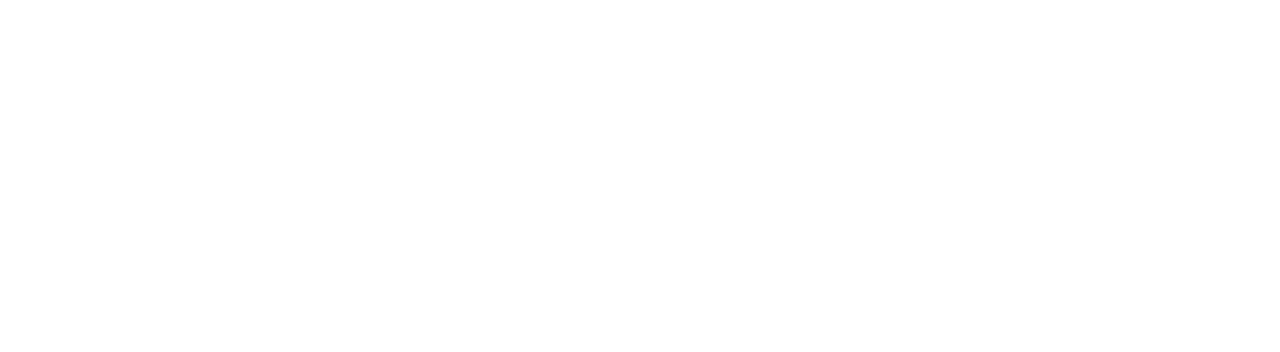
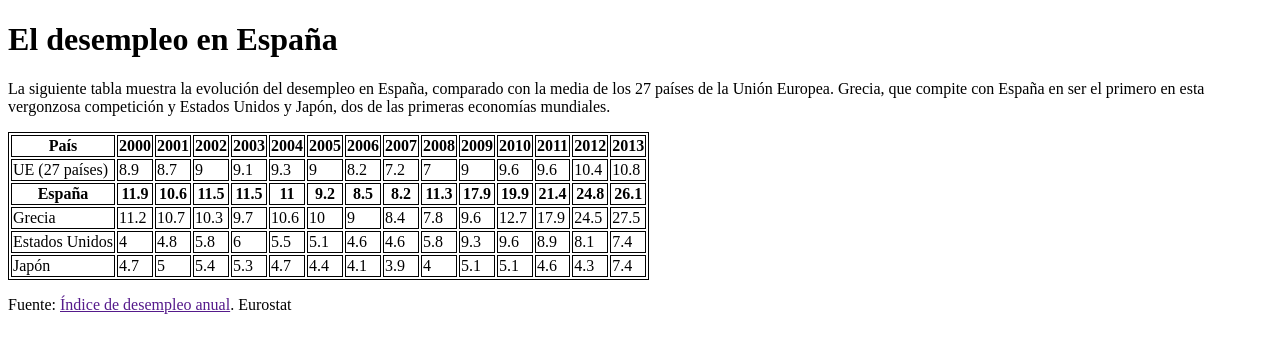
Before and after one commit to vladasel/ud29-TABLAS_DIV, a plain HTML site: page ej9/index.html in a window 1280 px wide. Drawn offline with Linux system fonts and the light colour scheme.

Commit message:
done ej 9

```diff
--- a/ej9/css/style.css
+++ b/ej9/css/style.css
@@ -0,0 +1,3 @@
+table,td,th{
+    border: 1px solid black;
+}
--- a/ej9/index.html
+++ b/ej9/index.html
@@ -0,0 +1,127 @@
+<!DOCTYPE html>
+<html lang="en">
+
+<head>
+    <meta charset="UTF-8">
+    <meta http-equiv="X-UA-Compatible" content="IE=edge">
+    <meta name="viewport" content="width=device-width, initial-scale=1.0">
+    <title>Document</title>
+    <link rel="stylesheet" href="/ej9/css/style.css">
+</head>
+
+<body>
+    <h1>El desempleo en España</h1>
+    <p>
+        La siguiente tabla muestra la evolución del desempleo en España, comparado con
+        la media de los 27 países de la Unión Europea. Grecia, que compite con España en
+        ser el primero en esta vergonzosa competición y Estados Unidos y Japón, dos de
+        las primeras economías mundiales.
+    </p>
+    <table>
+        <tr>
+            <th>País</th>
+            <th>2000</th>
+            <th>2001</th>
+            <th>2002</th>
+            <th>2003</th>
+            <th>2004</th>
+            <th>2005</th>
+            <th>2006</th>
+            <th>2007</th>
+            <th>2008</th>
+            <th>2009</th>
+            <th>2010</th>
+            <th>2011</th>
+            <th>2012</th>
+            <th>2013</th>
+        </tr>
+        <tr>
+            <td>UE (27 países)</td>
+            <td>8.9</td>
+            <td>8.7</td>
+            <td>9</td>
+            <td>9.1</td>
+            <td>9.3</td>
+            <td>9</td>
+            <td>8.2</td>
+            <td>7.2</td>
+            <td>7</td>
+            <td>9</td>
+            <td>9.6</td>
+            <td>9.6</td>
+            <td>10.4</td>
+            <td>10.8</td>
+        </tr>
+        <tr>
+            <th>España</th>
+            <th>11.9</th>
+            <th>10.6</th>
+            <th>11.5</th>
+            <th>11.5</th>
+            <th>11</th>
+            <th>9.2</th>
+            <th>8.5</th>
+            <th>8.2</th>
+            <th>11.3</th>
+            <th>17.9</th>
+            <th>19.9</th>
+            <th>21.4</th>
+            <th>24.8</th>
+            <th>26.1</th>
+        </tr>
+        <tr>
+            <td>Grecia</td>
+            <td>11.2</td>
+            <td>10.7</td>
+            <td>10.3</td>
+            <td>9.7</td>
+            <td>10.6</td>
+            <td>10</td>
+            <td>9</td>
+            <td>8.4</td>
+            <td>7.8</td>
+            <td>9.6</td>
+            <td>12.7</td>
+            <td>17.9</td>
+            <td>24.5</td>
+            <td>27.5</td>
+        </tr>
+        <tr>
+            <td>Estados Unidos</td>
+            <td>4</td>
+            <td>4.8</td>
+            <td>5.8</td>
+            <td>6</td>
+            <td>5.5</td>
+            <td>5.1</td>
+            <td>4.6</td>
+            <td>4.6</td>
+            <td>5.8</td>
+            <td>9.3</td>
+            <td>9.6</td>
+            <td>8.9</td>
+            <td>8.1</td>
+            <td>7.4</td>
+        </tr>
+        <tr>
+            <td>Japón</td>
+            <td>4.7</td>
+            <td>5</td>
+            <td>5.4</td>
+            <td>5.3</td>
+            <td>4.7</td>
+            <td>4.4</td>
+            <td>4.1</td>
+            <td>3.9</td>
+            <td>4</td>
+            <td>5.1</td>
+            <td>5.1</td>
+            <td>4.6</td>
+            <td>4.3</td>
+            <td>7.4</td>
+        </tr>
+    </table>
+    <p>Fuente: <a href="">Índice de desempleo anual</a>. Eurostat</p>
+</body>
+
+</html>
```
Also changed, not shown: ej8/index.html (+2 -1 lines).
